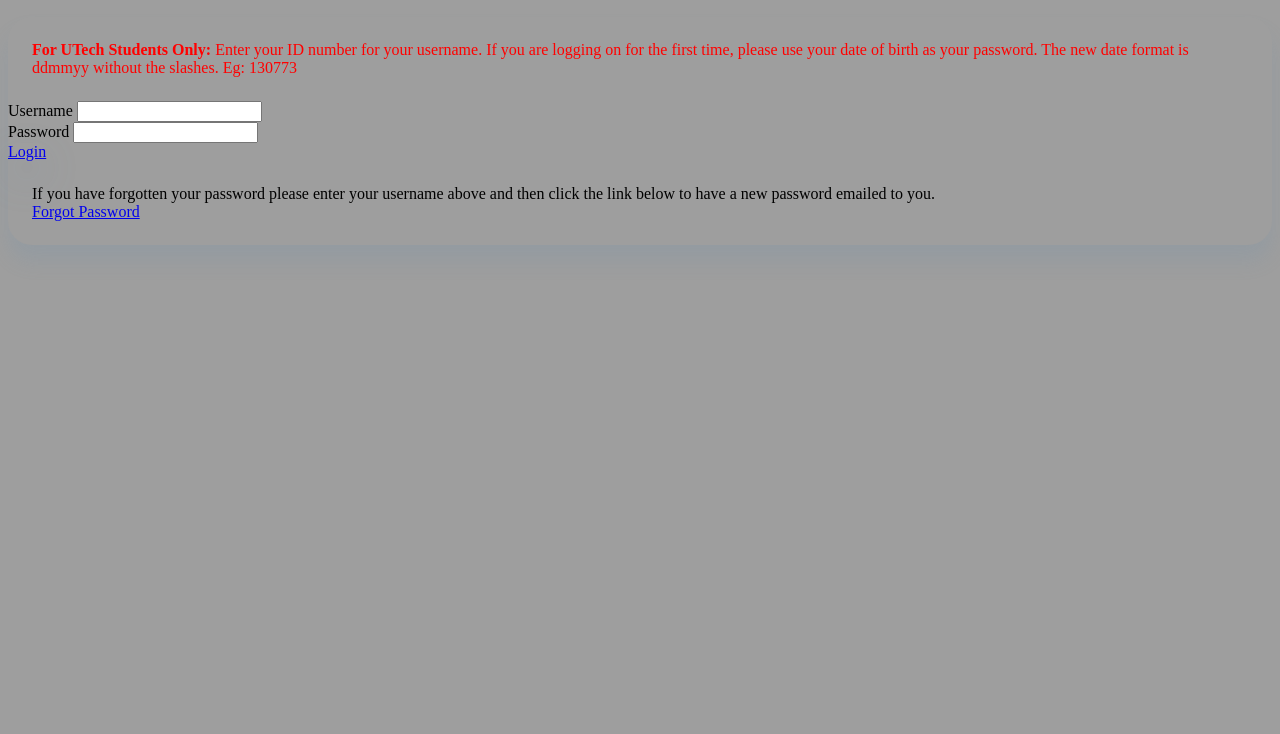
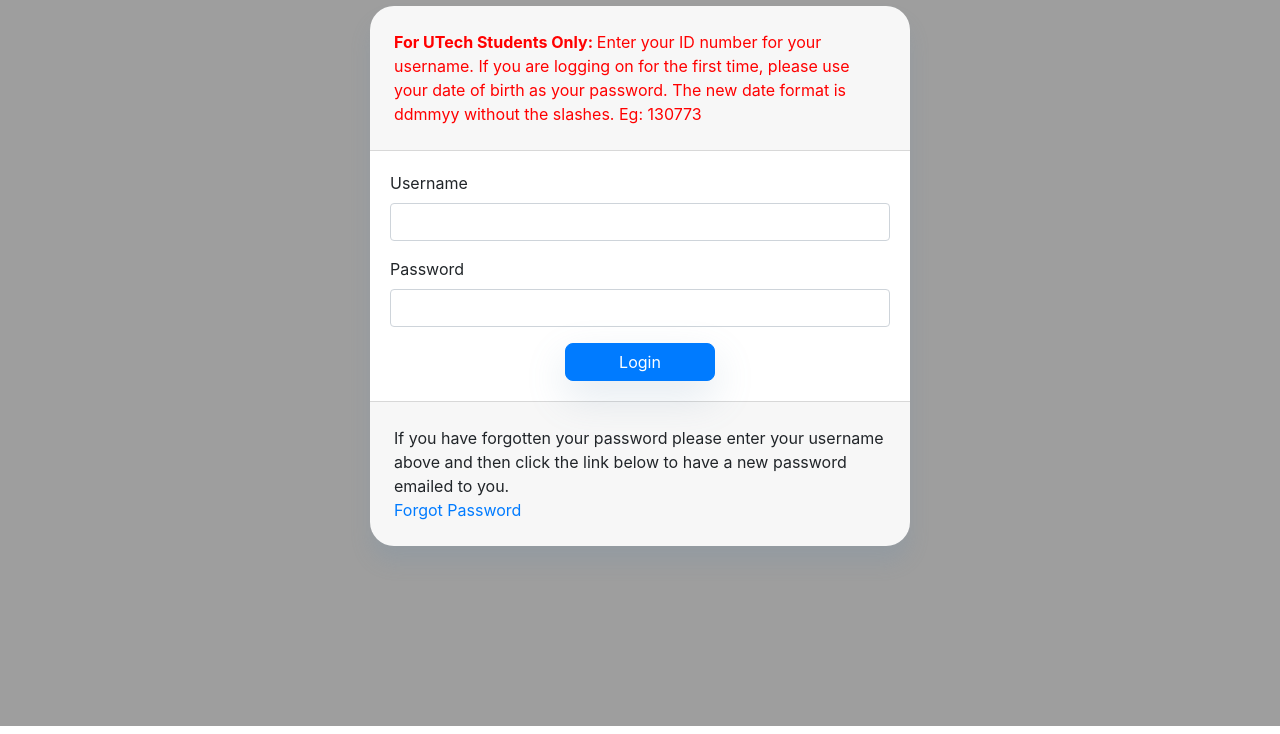
Before and after one commit to jeremyjamez/UTech-Portal, a plain HTML site: page index.html in a window 1280 px wide. Shown: the part 74-808 px from the top of the page. Drawn offline with Linux system fonts and the light colour scheme; the site is published under a folder, as on GitHub Pages, so addresses that start at the root find nothing.

Commit message:
remove root slash from bootstrap css link

```diff
--- a/index.html
+++ b/index.html
@@ -4,7 +4,7 @@
     <meta charset="UTF-8">
     <meta name="viewport" content="width=device-width, initial-scale=1.0">
     <title>Login to the portal</title>
-    <link rel="stylesheet" href="/css/bootstrap.min.css">
+    <link rel="stylesheet" href="css/bootstrap.min.css">
     <link rel="stylesheet" href="css/style.css">
 </head>
 <body style="background-image: url('images/login-background.png'); background-repeat: no-repeat; background-size: cover;">
```
Also changed, not shown: student.html (+1 -1 lines).
